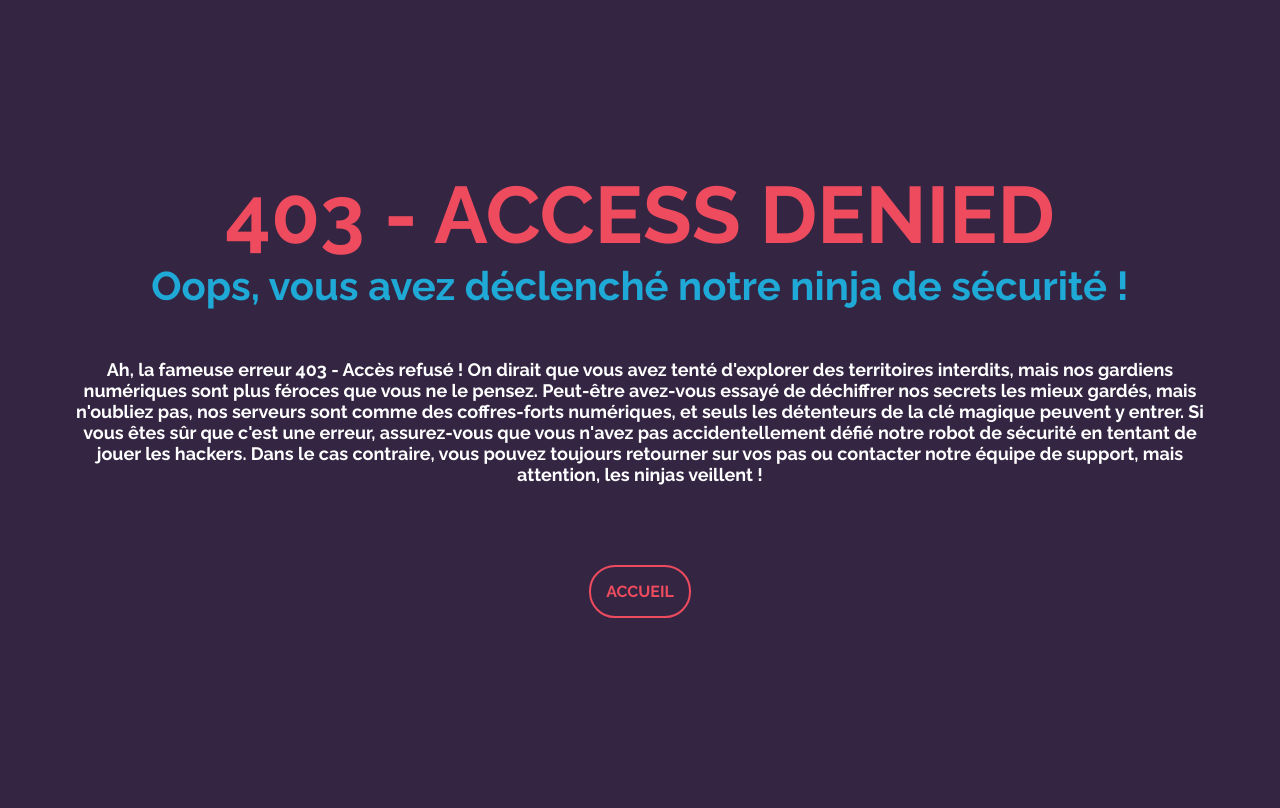
After one commit to NikolozMamyan/Odyssey, a Symfony app: template templates/bundles/TwigBundle/Exception/error403.html.twig in a window 1280 px wide. The commit adds this page. Run offline with Twig, Linux system fonts and the light colour scheme; the template is opened without the code that fills it, so the values that code supplies are empty; style sheets or scripts are compiled from the project's sources; some libraries are stand-ins or nearby versions.

Commit message:
update design dashboard

```diff
--- /dev/null
+++ b/assets/styles/403.css
@@ -0,0 +1,68 @@
+@import url(https://fonts.googleapis.com/css?family=Raleway:700);
+
+*, *:before, *:after {
+    box-sizing: border-box;
+}
+html {
+    height: 100%;
+}
+body {
+    font-family: 'Raleway', sans-serif;
+    background-color: #342643;
+    height: 100%;
+    padding: 10px;
+}
+
+a {
+    color: #EE4B5E !important;
+    text-decoration:none;
+}
+a:hover {
+    color: #FFFFFF !important;
+    text-decoration:none;
+}
+
+.text-wrapper {
+    height: 100%;
+    display: flex;
+    flex-direction: column;
+    align-items: center;
+    justify-content: center;
+}
+
+.title {
+    font-size: 5em;
+    font-weight: 700;
+    color: #EE4B5E;
+}
+
+.subtitle {
+    font-size: 40px;
+    font-weight: 700;
+    color: #1FA9D6;
+}
+.isi {
+    font-size: 18px;
+    text-align: center;
+    margin:30px;
+    padding:20px;
+    color: white;
+}
+.buttons {
+    margin: 30px;
+    font-weight: 700;
+    border: 2px solid #EE4B5E;
+    text-decoration: none;
+    padding: 15px;
+    text-transform: uppercase;
+    color: #EE4B5E;
+    border-radius: 26px;
+    transition: all 0.2s ease-in-out;
+    display: inline-block;
+
+    .buttons:hover {
+        background-color: #EE4B5E;
+        color: white;
+        transition: all 0.2s ease-in-out;
+    }
+}
--- /dev/null
+++ b/templates/bundles/TwigBundle/Exception/error403.html.twig
@@ -0,0 +1,36 @@
+<!DOCTYPE html>
+<html lang="fr">
+<head>
+    <meta charset="UTF-8">
+    <meta name="viewport" content="width=device-width, initial-scale=1.0">
+    <link rel="stylesheet" href="{{ asset('styles/403.css') }}">
+    <title>404 - Page introuvable !</title>
+</head>
+
+<body>
+    <div class="text-wrapper">
+        <div class="title" data-content="404">
+            403 - ACCESS DENIED
+        </div>
+
+        <div class="subtitle">
+            Oops, vous avez déclenché notre ninja de sécurité !
+        </div>
+        <div class="isi">
+            Ah, la fameuse erreur 403 - Accès refusé ! On dirait que vous avez tenté d'explorer des territoires interdits,
+            mais nos gardiens numériques sont plus féroces que vous ne le pensez.
+            Peut-être avez-vous essayé de déchiffrer nos secrets les mieux gardés, mais n'oubliez pas, nos serveurs sont
+            comme des coffres-forts numériques, et seuls les détenteurs de la clé magique peuvent y entrer.
+            Si vous êtes sûr que c'est une erreur, assurez-vous que vous n'avez pas accidentellement défié notre robot
+            de sécurité en tentant de jouer les hackers. Dans le cas contraire, vous pouvez toujours retourner sur vos pas
+            ou contacter notre équipe de support, mais attention, les ninjas veillent !
+        </div>
+
+        <div class="buttons">
+            <a class="button" href="{{ path('app_landing_page') }}">Accueil</a>
+        </div>
+    </div>
+
+
+</body>
+</html>
```
Also changed, not shown: public/css/admin.css (+182 -0 lines), src/Controller/Admin/DashboardController.php (+19 -3 lines), src/Repository/CourseRepository.php (+9 -0 lines), src/Repository/UserRepository.php (+12 -0 lines), templates/admin/dashboard.html.twig (+3 -4 lines).
